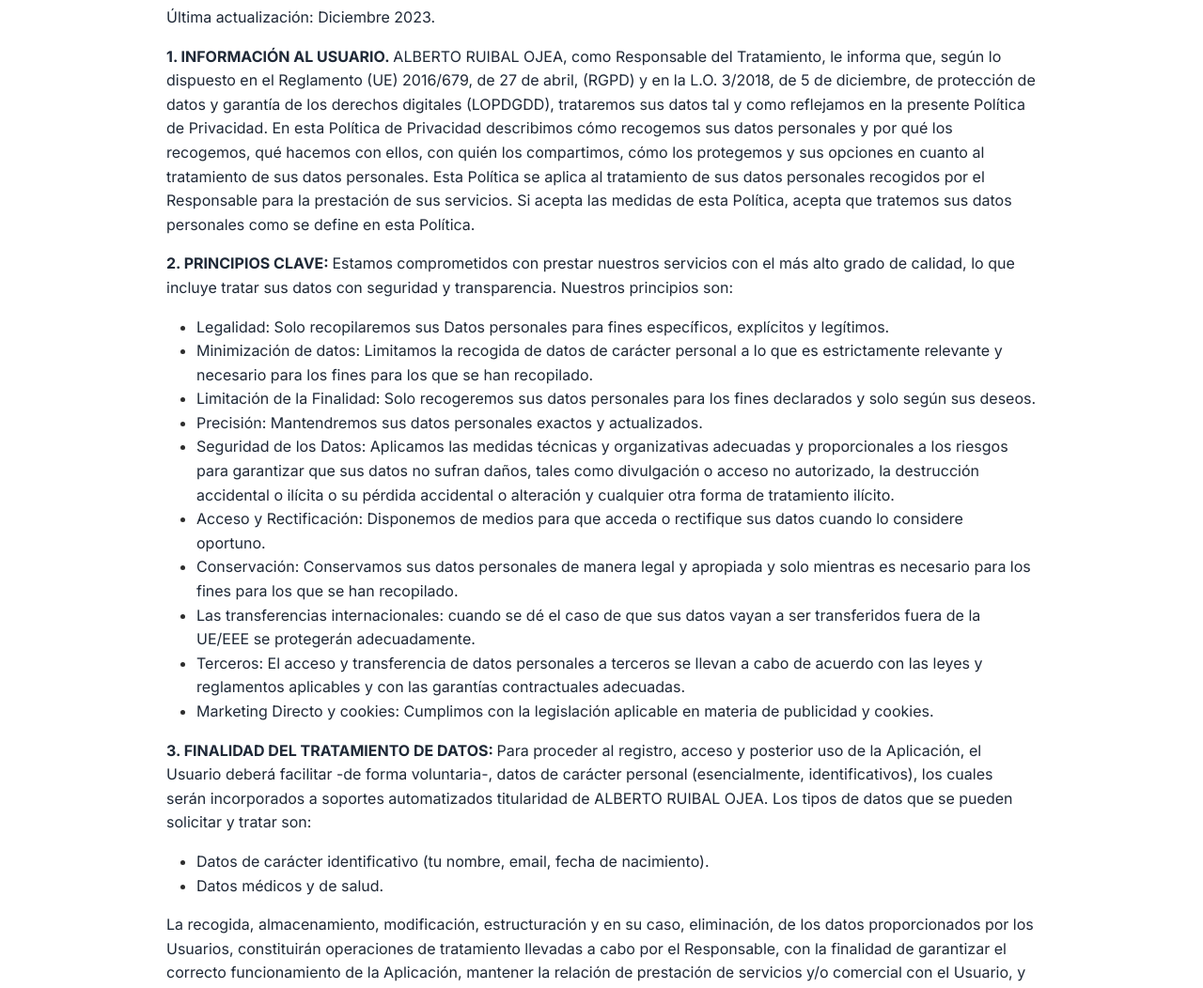
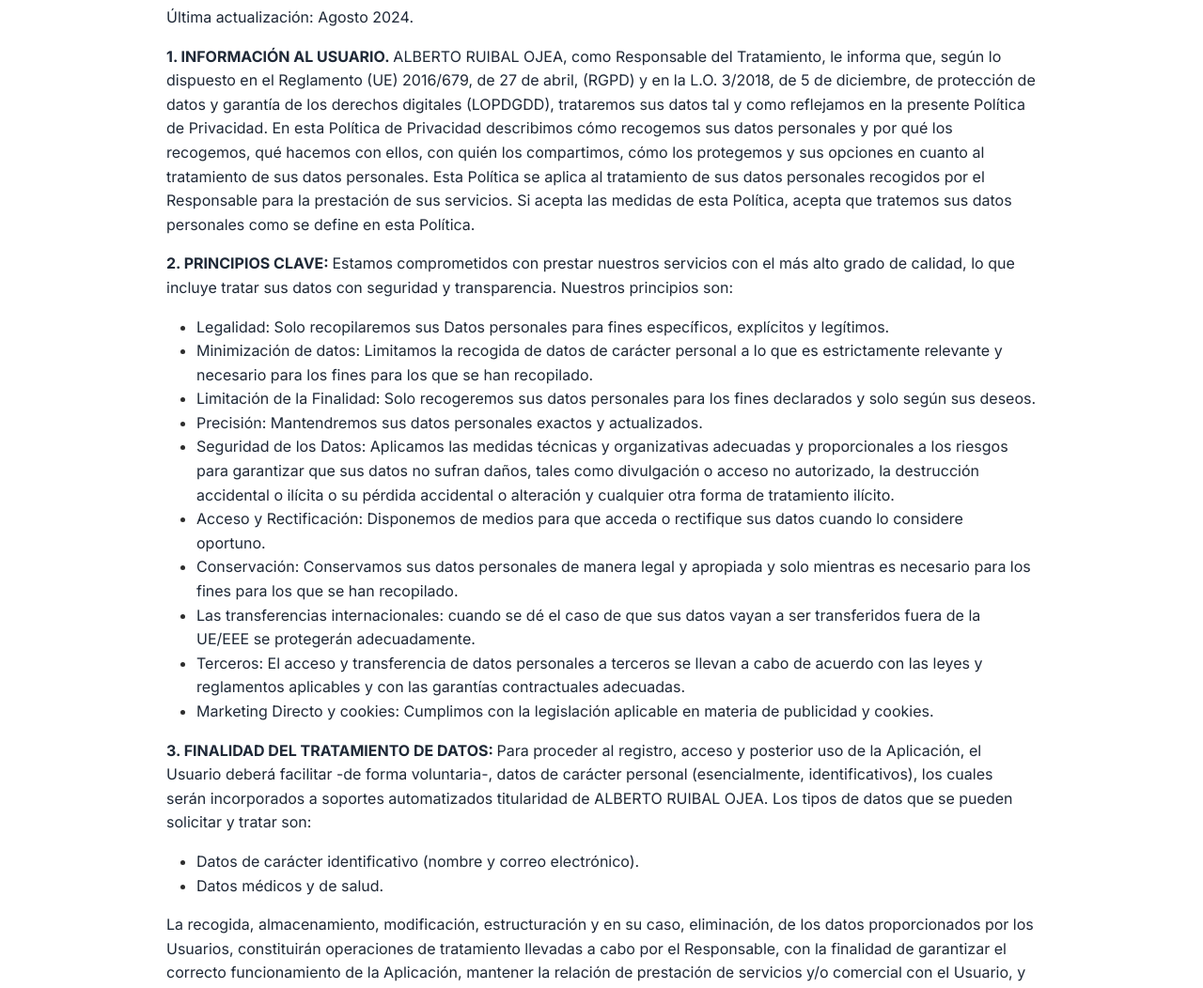
Before and after one commit to albertoruibalojea/albertoruibalojea.github.io, a plain HTML site: page privacy_policy.html in a window 1280 px wide. Shown: the part 243-1295 px from the top of the page at 94% size. Drawn offline with Linux system fonts and the light colour scheme.

Commit message:
Update privacy_policy.html

```diff
--- a/privacy_policy.html
+++ b/privacy_policy.html
@@ -34,7 +34,7 @@
             <div class="row mb-5">
                 <div class="col-11 col-sm-10 col-md-10 col-lg-10 col-xl-10 text-center mx-auto">
                     <h2 class="fw-bold">Política de Privacidad</h2>
-                    <p class="text-start text-muted"><span style="color: rgb(31, 41, 55);">Última actualización: Diciembre 2023.</span></p>
+                    <p class="text-start text-muted"><span style="color: rgb(31, 41, 55);">Última actualización: Agosto 2024.</span></p>
                     <p class="text-start"><strong><span style="color: rgb(31, 41, 55);">1. INFORMACIÓN AL USUARIO.&nbsp;</span></strong><span style="color: rgb(31, 41, 55);">ALBERTO RUIBAL OJEA, como Responsable del Tratamiento, le informa que, según lo dispuesto en el Reglamento (UE) 2016/679, de 27 de abril, (RGPD) y en la L.O. 3/2018, de 5 de diciembre, de protección de datos y garantía de los derechos digitales (LOPDGDD), trataremos sus datos tal y como reflejamos en la presente Política de Privacidad. En esta Política de Privacidad describimos cómo recogemos sus datos personales y por qué los recogemos, qué hacemos con ellos, con quién los compartimos, cómo los protegemos y sus opciones en cuanto al tratamiento de sus datos personales. Esta Política se aplica al tratamiento de sus datos personales recogidos por el Responsable para la prestación de sus servicios. Si acepta las medidas de esta Política, acepta que tratemos sus datos personales como se define en esta Política.</span></p>
                     <p class="text-break text-start"><strong><span style="color: rgb(31, 41, 55);">2. PRINCIPIOS CLAVE:&nbsp;</span></strong><span style="color: rgb(31, 41, 55);">Estamos comprometidos con prestar nuestros servicios con el más alto grado de calidad, lo que incluye tratar sus datos con seguridad y transparencia. Nuestros principios son:</span></p>
                     <ul>
@@ -51,7 +51,7 @@
                     </ul>
                     <p class="text-start"><strong><span style="color: rgb(31, 41, 55);">3. FINALIDAD DEL TRATAMIENTO DE DATOS:&nbsp;</span></strong><span style="color: rgb(31, 41, 55);">Para proceder al registro, acceso y posterior uso de la Aplicación, el Usuario deberá facilitar -de forma voluntaria-, datos de carácter personal (esencialmente, identificativos), los cuales serán incorporados a soportes automatizados titularidad de ALBERTO RUIBAL OJEA. Los tipos de datos que se pueden solicitar y tratar son:</span></p>
                     <ul>
-                        <li class="text-start"><span style="color: rgb(31, 41, 55);">Datos de carácter identificativo (tu nombre, email, fecha de nacimiento).</span></li>
+                        <li class="text-start"><span style="color: rgb(31, 41, 55);">Datos de carácter identificativo (nombre y correo electrónico).</span></li>
                         <li class="text-start"><span style="color: rgb(31, 41, 55);">Datos médicos y de salud.</span></li>
                     </ul>
                     <p class="text-start"><span style="color: rgb(31, 41, 55);">La recogida, almacenamiento, modificación, estructuración y en su caso, eliminación, de los datos proporcionados por los Usuarios, constituirán operaciones de tratamiento llevadas a cabo por el Responsable, con la finalidad de garantizar el correcto funcionamiento de la Aplicación, mantener la relación de prestación de servicios y/o comercial con el Usuario, y para la gestión, administración, información, prestación y mejora del servicio. Siempre que solicitemos sus Datos personales, le informaremos con claridad de qué datos personales recogemos y con qué fin. En general, recogemos y tratamos sus datos personales con el propósito de:</span></p>
```
